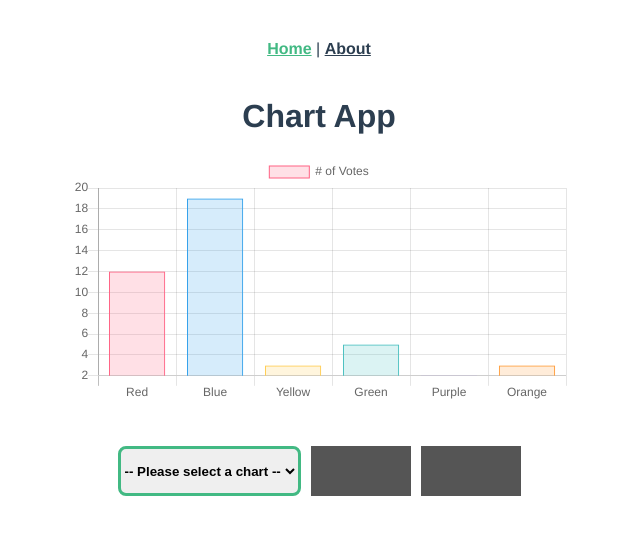
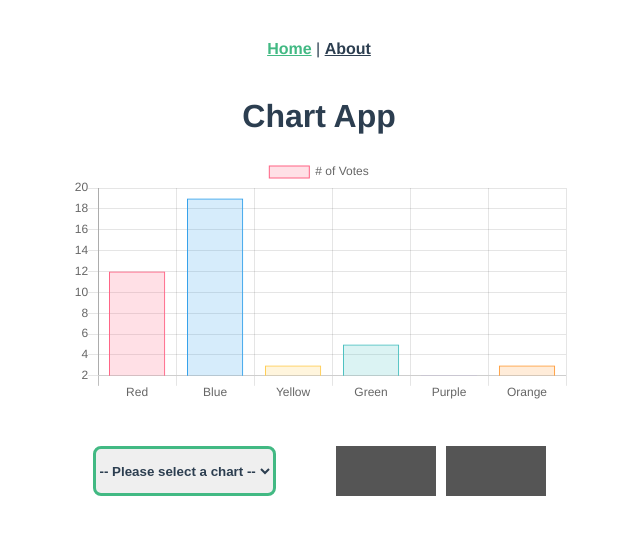
Before and after one commit to hiyaryan/simoc-javascript, a Vue app in the folder chart-app/: page / in a window 1280 px wide. Shown: the top 534 px of the page, without its empty margins (321-961 px from the left). Built offline with nearby package versions, Linux system fonts and the light colour scheme.

Commit message:
Update color and margin

```diff
--- a/chart-app/src/components/ChartApp.vue
+++ b/chart-app/src/components/ChartApp.vue
@@ -106,5 +106,7 @@ a {
   border: solid #42b983;
   box-sizing: border-box;
   font-weight: 800;
+  color: inherit;
+  margin-right: 50px;
 }
 </style>
```
